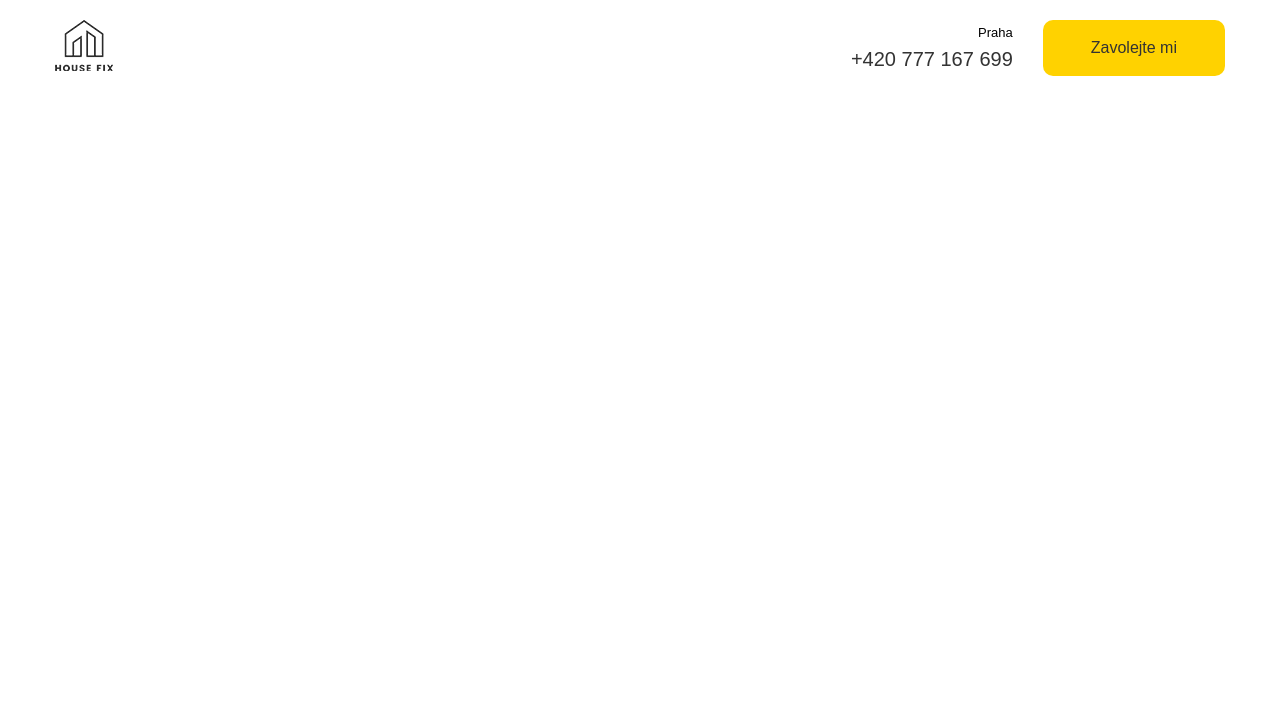
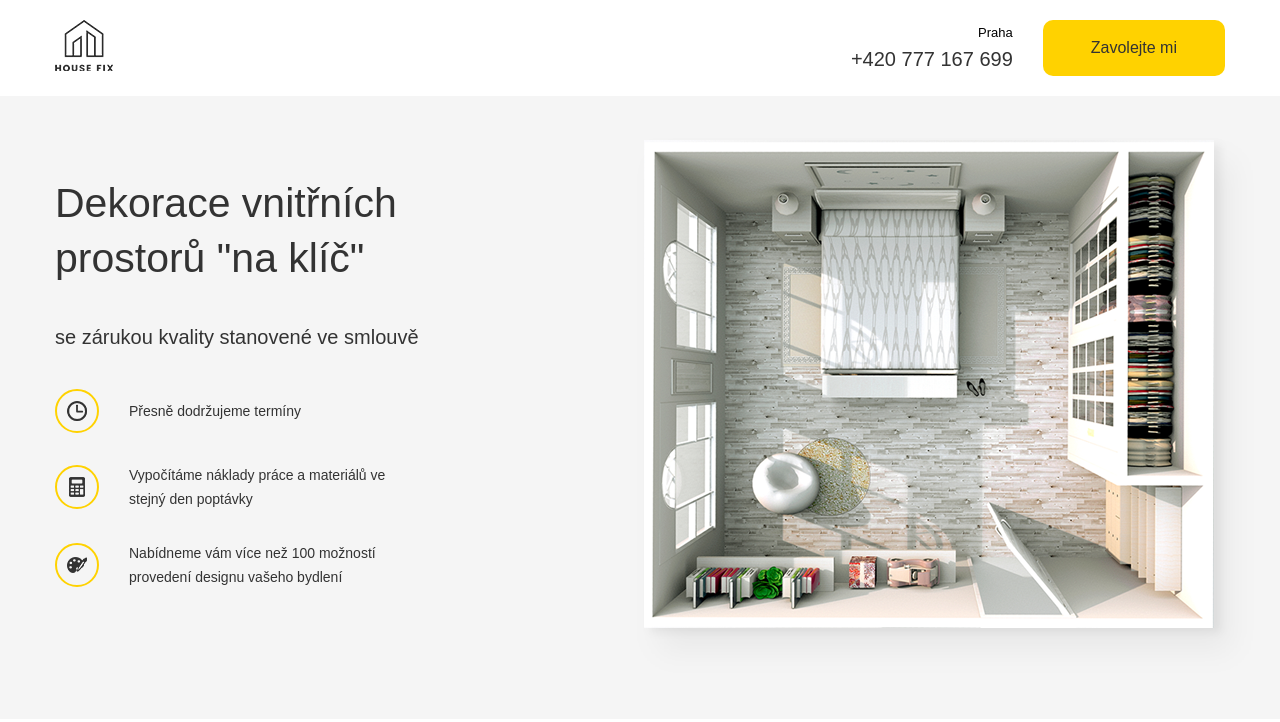
Before and after one commit to Tommys7/build, a plain HTML site: page src/index.html in a window 1280 px wide. Drawn offline with Linux system fonts and the light colour scheme.

Commit message:
Hlavni stranku, front page, responzivita

```diff
--- a/src/index.html
+++ b/src/index.html
@@ -25,5 +25,41 @@
             </div>
         </div>
     </header>
+
+    <main>
+        <section class="main">
+            <div class="container">
+                <div class="main-block">
+                    <div class="main-text">
+                        <h1 class="main-text__title">Dekorace vnitřních prostorů "na klíč"</h1>
+                        <span class="main-text__subtitle">se zárukou kvality stanovené ve smlouvě</span>
+                        <ul class="main-list">
+                            <li class="main-list__item">
+                                <div class="main-list__image">
+                                    <img src="img/clock.png" alt="Hodiny">
+                                </div>
+                                <span class="main-list__text">Přesně dodržujeme termíny</span>
+                            </li>
+                            <li class="main-list__item">
+                                <div class="main-list__image">
+                                    <img src="img/calculator.png" alt="Kalkulator">
+                                </div>
+                                <span class="main-list__text">Vypočítáme náklady práce a materiálů ve stejný den poptávky </span>
+                            </li>
+                            <li class="main-list__item">
+                                <div class="main-list__image">
+                                    <img src="img/paint.png" alt="Paleta">
+                                </div>
+                                <span class="main-list__text">Nabídneme vám více než 100 možností provedení designu vašeho bydlení</span>
+                            </li>
+                        </ul>
+                    </div>
+                    <div class="main-image">
+                        <img src="img/main-image.png" alt="Rozpolozeni webu">
+                    </div>
+                </div>
+            </div>
+        </section>
+    </main>
 </body>
 </html>
--- a/src/sass/_vars.sass
+++ b/src/sass/_vars.sass
@@ -1,2 +1,3 @@
 $accent: #333
 $buttons: #ffd200
+$grey: #f5f5f5
--- a/src/sass/style.sass
+++ b/src/sass/style.sass
@@ -1,8 +1,10 @@
 @import "vars"
+
 
 
 body
     font-family: sans-serif
+
 
 .container
     max-width: 1170px
@@ -14,7 +16,7 @@ button
     color:$accent
     border: none
 
-img
+.img
     max-width : 100%
 
 .header
@@ -46,3 +48,72 @@ img
         padding: 19px 48px
         border-radius: 10px
         background-color: #ffd200
+
+
+.main
+    background-color: $grey
+    &-block
+        display: flex
+        padding: 30px 0px
+        @media (max-width: 1200px)
+            flex-direction: column
+
+    &-text
+        flex-basis: 50%
+        @media (max-width: 1200px)
+            margin-bottom: 30px
+        &__title
+            font-size: 41px
+            font-weight: 400
+            line-height: 55px
+            color: $accent
+            padding-right: 200px
+            margin-top: 50px
+            margin-bottom: 40px
+            @media (max-width: 1200px)
+                padding-right: 10px
+            @media (max-width: 640px)
+                font-size: 30
+                line-height: 1,4
+        &__subtitle
+            font-size: 20px
+            font-weight: 400
+            color: $accent
+            @media (max-width: 640px)
+                font-size: 16
+                line-height: 1,4
+    &-image
+        margin-right: -40px
+        @media (max-width: 1200px)
+            width: 100%
+    &-image img
+        @media (max-width: 680px)
+            width: 100%
+
+
+    &-list
+        margin: 40px 0 0 0
+        padding: 0 0 0 0
+        @media (max-width: 640px)
+            margin: 30px 0 0 0
+        &__item
+            display: flex
+            align-items: center
+            margin-bottom: 30px
+        &__image
+            width: 40px
+            height: 40px
+            border: 2px solid #ffd200
+            border-radius: 50px
+            display: flex
+            justify-content: center
+            align-items: center
+            margin-right: 30px
+        &__text
+            line-height: 24px
+            font-size: 14px
+            color: $accent
+            max-width: 270px
+            @media (max-width: 640px)
+                font-size: 14px
+                max-width: 250px
```
Also changed, not shown: src/css/style.css, src/img/calculator.png (added), src/img/clock.png (added), src/img/main-image.png (added), src/img/paint.png (added), 1 other file.
